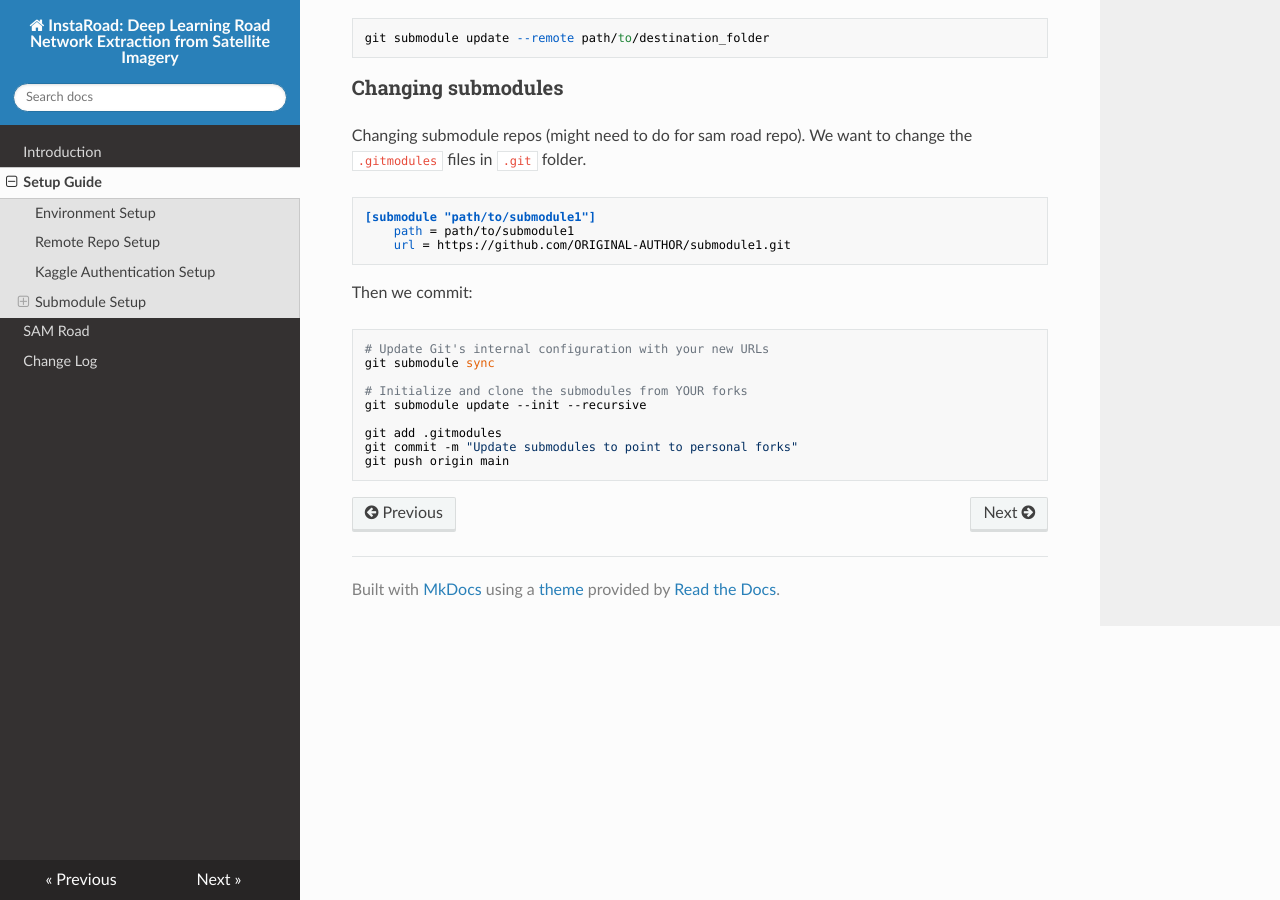
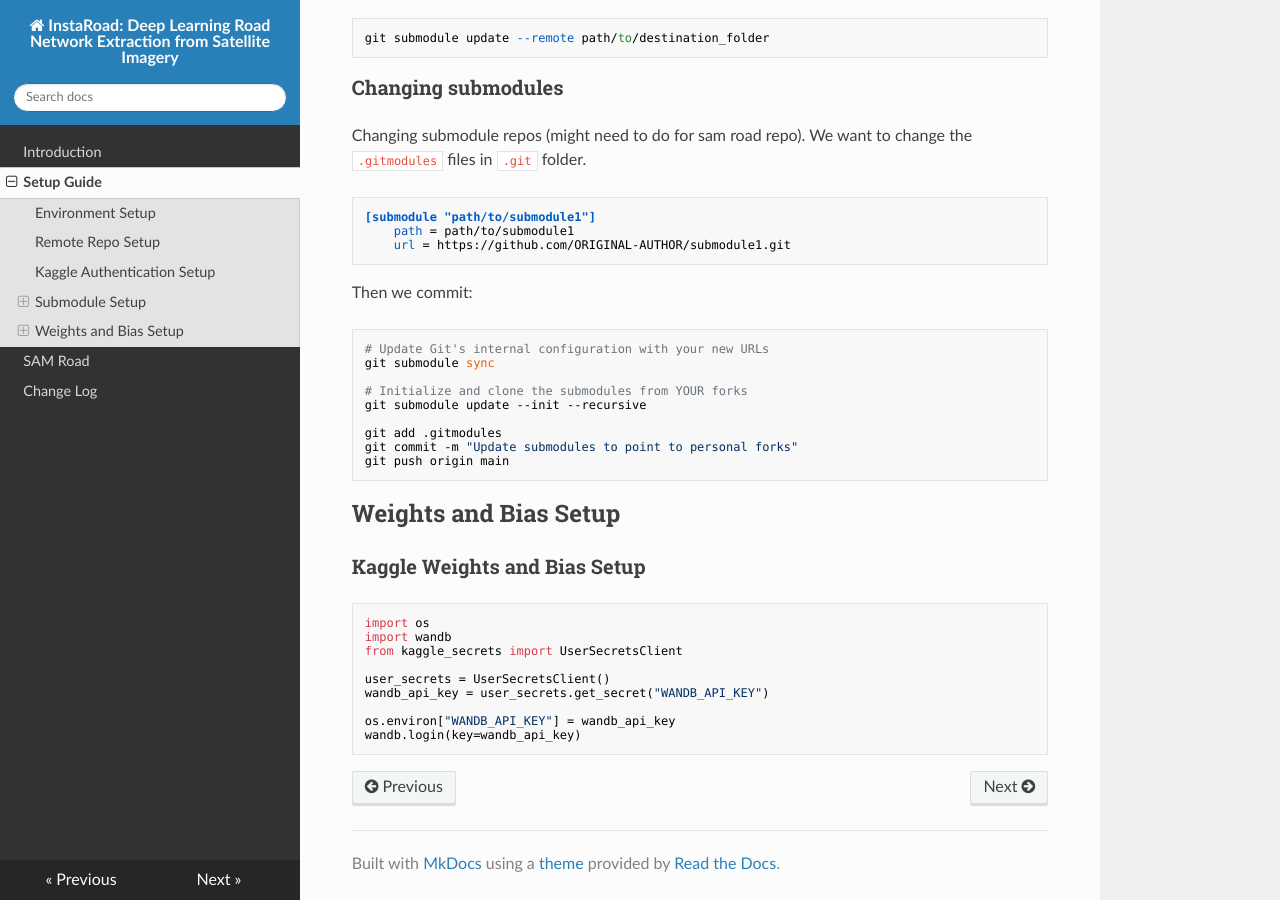
Before and after one commit to Goamhobala/Task-Driven-Super-Resolution-, an MkDocs documentation site: the page built from docs/setup.md, in a window 1280 px wide and 900 px high, scrolled down 2563 px. Built offline with MkDocs 1.6.1, drawn with Linux system fonts in a browser that asks for light colours; nearby versions of some CDN libraries.

Commit message:
Docs: add kaggle weights and bias auth commands

````diff
--- a/docs/setup.md
+++ b/docs/setup.md
@@ -140,3 +140,19 @@ git add .gitmodules
 git commit -m "Update submodules to point to personal forks"
 git push origin main
 ```
+
+## Weights and Bias Setup
+
+### Kaggle Weights and Bias Setup
+
+```python
+import os
+import wandb
+from kaggle_secrets import UserSecretsClient
+
+user_secrets = UserSecretsClient()
+wandb_api_key = user_secrets.get_secret("WANDB_API_KEY")
+
+os.environ["WANDB_API_KEY"] = wandb_api_key
+wandb.login(key=wandb_api_key)
+```
````
